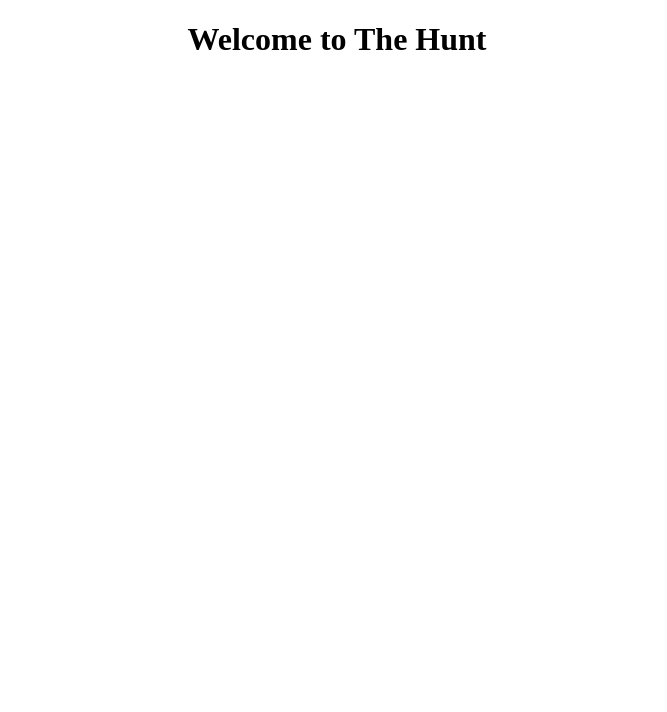
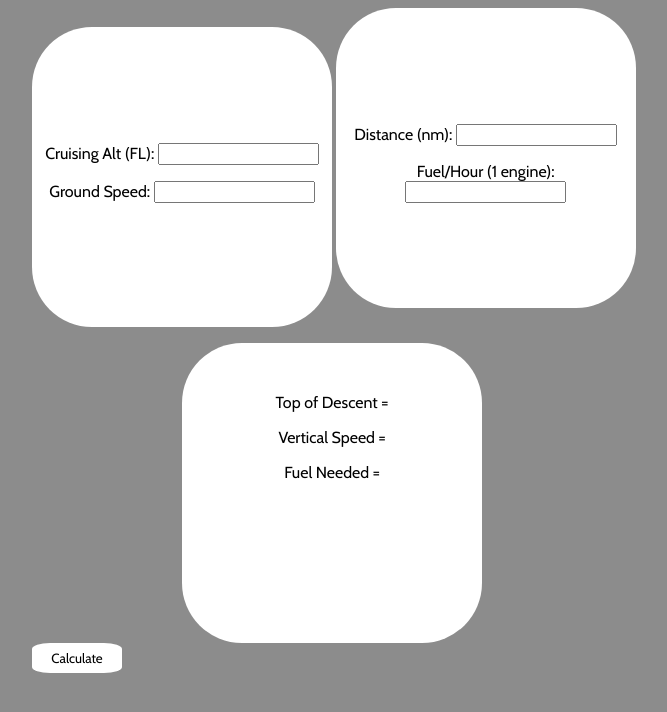
Before and after one commit to SamBonnekamp/The-Hunt, a plain HTML site: page index.html in a window 1280 px wide. Shown: the whole page, without its empty margins (303-970 px from the left). Drawn offline with nearby package versions, Linux system fonts and the light colour scheme.

Commit message:
Uplaod 2

```diff
--- a/index.html
+++ b/index.html
@@ -1,16 +1,28 @@
 <!DOCTYPE html>
 <html>
-<head>
- <script type="text/javascript" src="script.js"></script>
-  <link rel="stylesheet" type="text/css" href="style.css"/>
-	<title>The Hunt</title>
-</head>
-<body>
-<h1>
-Welcome to The Hunt
-</h1>
-<p>
-Lima Alpha Mike Echo November Tango - Golf India Lima Lima India Alpha November
-</p>
-</body>
+    <head>
+        <link rel="stylesheet" type="text/css" href="style.css"/>
+        <script type="text/javascript" src="script.js"></script>
+    </head>
+    <body>
+      <div id="wrapper">
+      <div id="topofdescent" class="cont">
+        <p class="ps">Cruising Alt (FL): <input class="input" id="cruz"></p>
+        <p class="ps">Ground Speed: <input class="input" id="GS"></p>
+      </div>
+      <div id="VS" class="cont">
+        <p class="ps">Distance (nm): <input class="input" id="dist"></p>
+        <p class="ps">Fuel/Hour (1 engine): <input class="input" id="fuel"></p>
+      </div>
+      <div id="result" class="cont">
+        <p class="ps2">Top of Descent = </p>
+        <p id="tod" class="ps2">
+        <p class="ps2">Vertical Speed = </p>
+        <p id="verts" class="ps2">
+        <p class="ps2"> Fuel Needed = </p><p id="fuelneed" class="ps2">
+        </div>
+        <button id="button" onclick="start()">Calculate</button>
+      </div>
+
+    </body>
 </html>
--- a/script.js
+++ b/script.js
@@ -1 +1,31 @@
-console.log("105:1 br 25:2 br 62:3 br 30:1 br 142:5 br 90:7 br 5:2 br 106:1")
+/* Type JavaScript below */
+var cruz = document.getElementById("cruz");
+var GS = document.getElementById("GS");
+var distance = document.getElementById("dist");
+var oil = document.getElementById("fuel");
+var tod = document.getElementById("tod");
+var vertSpeed = document.getElementById("verts");
+var fuelNeeded = document.getElementById("fuelneed");
+
+// <-- -- -- -- -- -- -- -- -- -- -- -- -- -- -- -- -- -- -- -- >
+
+function ToD() {
+  var desc = cruz.value / 10 * 3 + 10;
+  tod.innerHTML = Math.floor(desc) + " nm";
+  // alert("hello");
+}
+
+function vS() {
+  vertSpeed.innerHTML = GS.value / 2 * 10 + " ft/min";
+}
+
+function fuelNeed() {
+  var fuel = distance.value / GS.value * oil.value * 2 + 12000 + 2000;
+  fuelNeeded.innerHTML = Math.floor(fuel) + " lbs";
+}
+
+function start() {
+  ToD();
+  vS();
+  fuelNeed();
+}
--- a/style.css
+++ b/style.css
@@ -1,14 +1,60 @@
-@import url('https://fonts.googleapis.com/css?family=Source+Code+Pro');
+/* Type CSS below */
 
+@import url('https://fonts.googleapis.com/css?family=Cabin');
 body {
-	font-family: Source Sans Pro;
+    font-family: Cabin;
+    background-color: #8c8c8c;
 }
 
-h1 {
-	text-align: center;
+.cont {
+    height: 300px;
+    width: 300px;
+    background-color: white;
+    border-radius: 20%;
 }
 
-p {
-	color: white;
-	text-align: center;
+#topofdescent {
+    display: inline-block;
 }
+
+#VS {
+    display: inline-block;
+}
+
+#result {
+    left: 150px;
+    position: relative;
+}
+
+#wrapper {
+    height: 600px;
+  width: 610px;
+  margin: 0 auto;
+}
+
+.input {
+  position: relative;
+  display: inline-block;
+  font-family: cabin;
+}
+
+.ps {
+  top: 100px;
+  text-align: center;
+  position: relative;
+}
+
+.ps2 {
+  top: 50px;
+  text-align: center;
+  position: relative;
+}
+
+#button {
+  height: 30px;
+  width: 90px;
+  border-radius: 20%;
+  background-color: white;
+  border: 0px;
+  font-family: cabin;
+}
```
